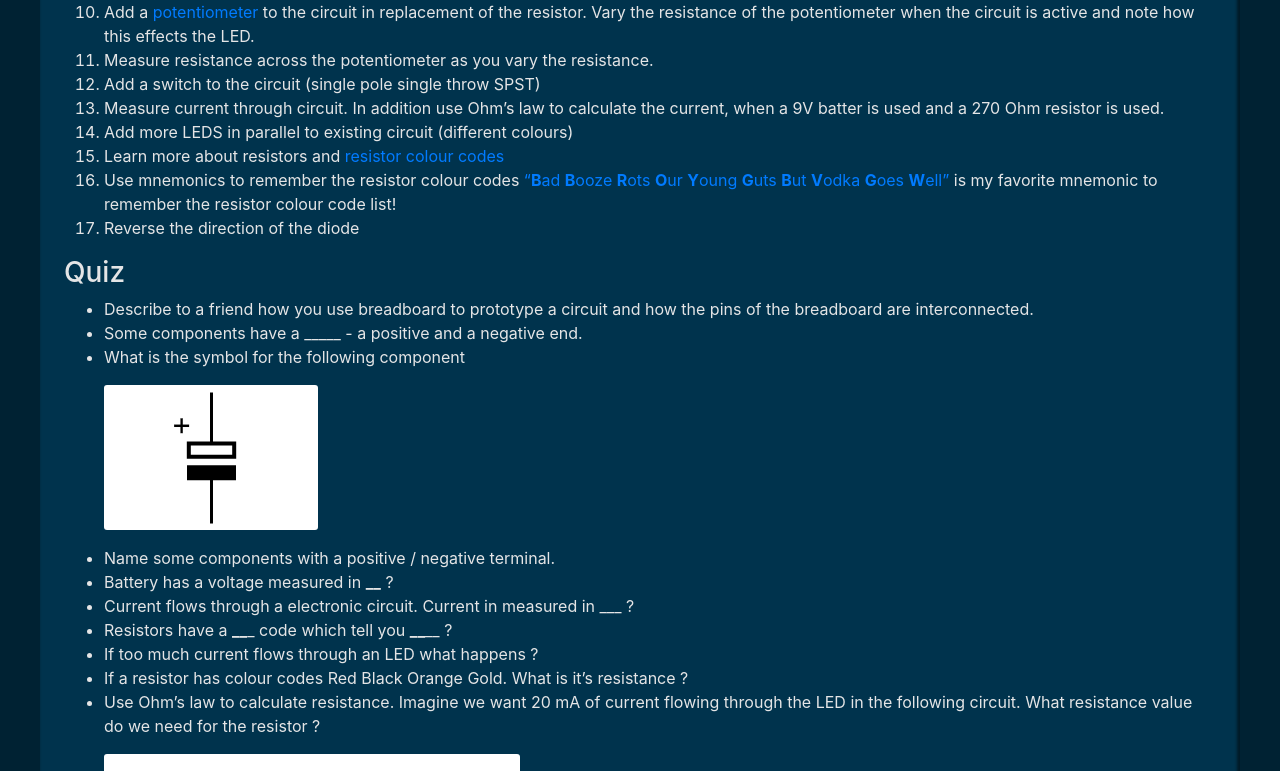
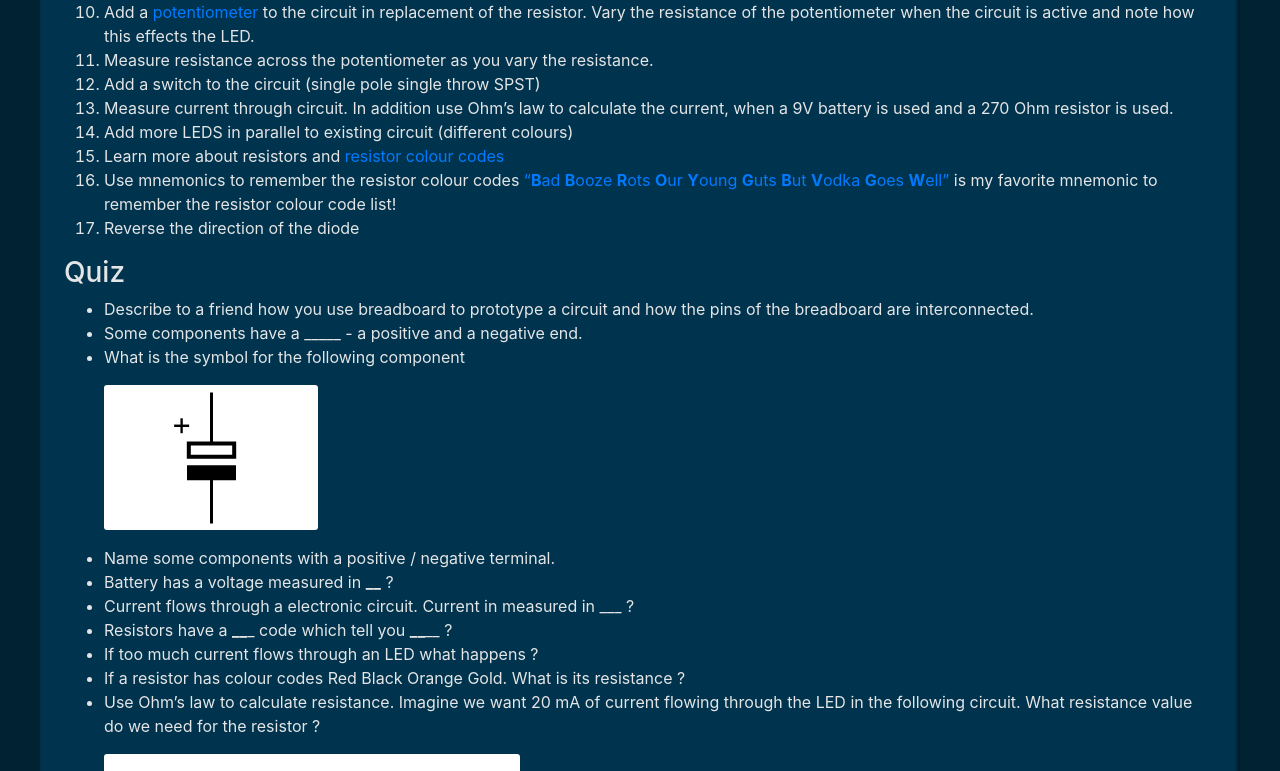
Before and after one commit to CoderdojoAthlone/coderdojoathlone.github.io, a Jekyll site: the page built from _posts/en/resources/2019-10-05-tinkercad-resistor-led.md, in a window 1280 px wide and 1400 px high, scrolled down 2423 px. Shown: the part 162-933 px from the top of the window. Built offline with Jekyll 4.4.1, drawn with Linux system fonts in a browser that asks for light colours; some of the changed text lies outside the part shown.

Commit message:
Misc fixes

```diff
--- a/_posts/en/resources/2019-02-12-tinkercad-resistor-led.md
+++ b/_posts/en/resources/2019-10-05-tinkercad-resistor-led.md
@@ -44,7 +44,7 @@
 
 #### Simple LED resistor circuit diagram
 
-<img class="img-fluid" src="{{'assets/posts/2019-02-12-tinkercad-resistor-led/battery-led-resistor.png' | relative_url}}"/>
+<img class="img-fluid" src="{{'assets/posts/2019-10-05-tinkercad-resistor-led/battery-led-resistor.png' | relative_url}}"/>
 
 ##### Components
 * 9V battery
@@ -58,7 +58,7 @@
 
 ##### Breadboard layout
 
-<img class="img-fluid" src="{{'assets/posts/2019-02-12-tinkercad-resistor-led/resistorLED.png' | relative_url}}"/>
+<img class="img-fluid" src="{{'assets/posts/2019-10-05-tinkercad-resistor-led/resistorLED.png' | relative_url}}"/>
 
 The following shows a basic LED resistor circuit (without the switch, diode or potentiometer - you can add these yourself as an experiment!)
 
@@ -80,7 +80,7 @@
 10. Add a [potentiometer](https://www.youtube.com/watch?v=7xiHtAwyFgc) to the circuit in replacement of the resistor. Vary the resistance of the potentiometer when the circuit is active and note how this effects the LED.
 11. Measure resistance across the potentiometer as you vary the resistance.
 12. Add a switch to the circuit (single pole single throw SPST)
-12. Measure current through circuit. In addition use Ohm's law to calculate the current, when a 9V batter is used and a 270 Ohm resistor is used.
+12. Measure current through circuit. In addition use Ohm's law to calculate the current, when a 9V battery is used and a 270 Ohm resistor is used.
 13. Add more LEDS in parallel to existing circuit (different colours)
 14. Learn more about resistors and [resistor colour codes](http://www.resistor-calculator.com/)
 15. Use mnemonics to remember the resistor colour codes  [“**B**ad **B**ooze **R**ots **O**ur **Y**oung **G**uts **B**ut **V**odka **G**oes **W**ell”](https://en.wikipedia.org/wiki/List_of_electronic_color_code_mnemonics) is my favorite mnemonic to remember the resistor colour code list!
@@ -92,17 +92,17 @@
 * Some components have a _____ - a positive and a negative end.
 * What is the symbol for the following component
 
-   <img class="img-fluid" src="{{'assets/posts/2019-02-12-tinkercad-resistor-led/cap.png' | relative_url}}"/>
+   <img class="img-fluid" src="{{'assets/posts/2019-10-05-tinkercad-resistor-led/cap.png' | relative_url}}"/>
 
 * Name some components with a positive / negative terminal.
 * Battery has a voltage measured in ______ ?
 * Current flows through a electronic circuit. Current in measured in ___ ?
 * Resistors have a _______ code which tell you ________ ?
 * If too much current flows through an LED what happens ?
-* If a resistor has colour codes Red Black Orange Gold. What is it's resistance ?
+* If a resistor has colour codes Red Black Orange Gold. What is its resistance ?
 * Use Ohm's law to calculate resistance.  Imagine we want 20 mA of current flowing through the LED in the following circuit. What resistance value do we need for the resistor ?
 
-   <img class="img-fluid" src="{{'assets/posts/2019-02-12-tinkercad-resistor-led/quiz_findResistance.png' | relative_url}}"/>
+   <img class="img-fluid" src="{{'assets/posts/2019-10-05-tinkercad-resistor-led/quiz_findResistance.png' | relative_url}}"/>
 
 
 ### Report
```
Also changed, not shown: other parts of _posts/en/resources/2019-10-05-tinkercad-resistor-led.md (+1 -1 lines), assets/posts/2019-10-05-tinkercad-resistor-led/battery-led-resistor.png (renamed from assets/posts/2019-02-12-tinkercad-resistor-led/battery-led-resistor.png), assets/posts/2019-10-05-tinkercad-resistor-led/cap.png (renamed from assets/posts/2019-02-12-tinkercad-resistor-led/cap.png), assets/posts/2019-10-05-tinkercad-resistor-led/quiz_findResistance.png (renamed from assets/posts/2019-02-12-tinkercad-resistor-led/quiz_findResistance.png), assets/posts/2019-10-05-tinkercad-resistor-led/resistorLED.png (renamed from assets/posts/2019-02-12-tinkercad-resistor-led/resistorLED.png).
